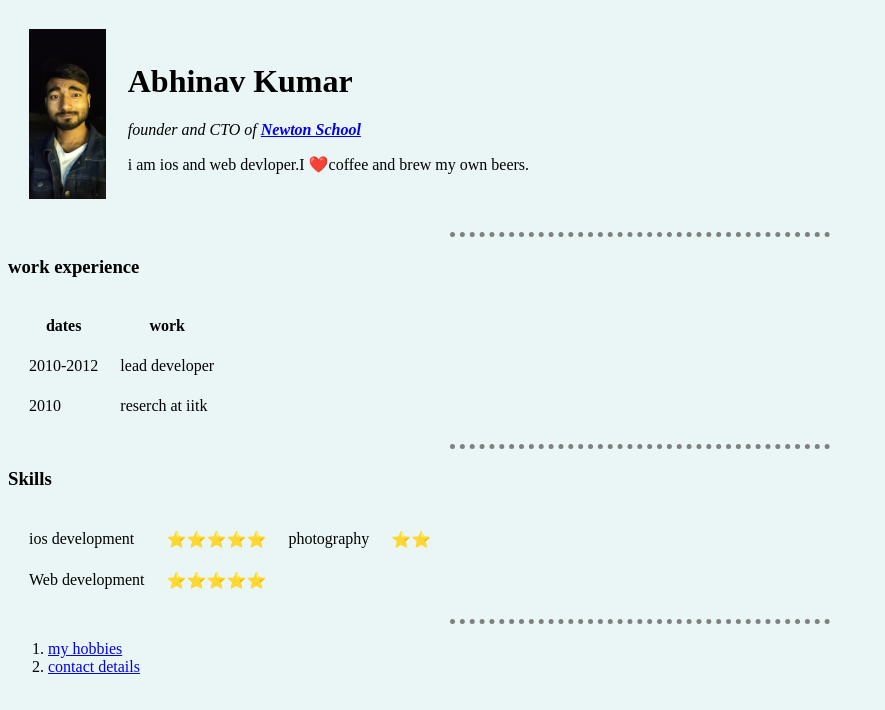
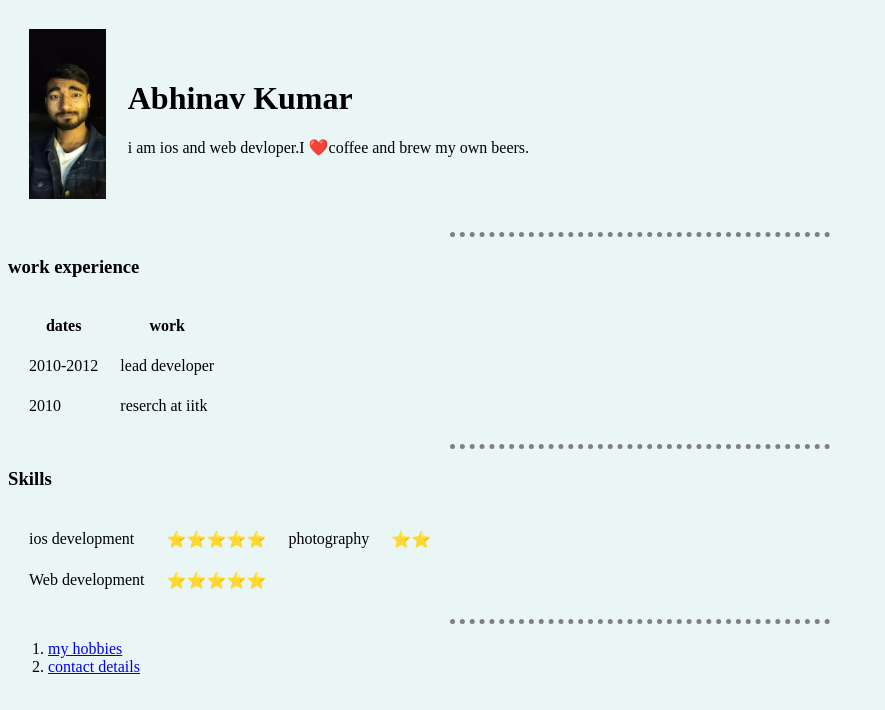
Before and after one commit to Abhinav-kak10/cv, a plain HTML site: page index.html in a window 1280 px wide. Shown: the whole page, without its empty margins (0-885 px from the left). Drawn offline with Linux system fonts and the light colour scheme.

Commit message:
Updated index.html

```diff
--- a/index.html
+++ b/index.html
@@ -21,7 +21,7 @@
   <table cellspacing='20'>
     <tr>  <td>  <img src="pic.jpeg" alt="abhi">  </td>
       <td><h1>Abhinav Kumar</h1>
-        <p><em>founder and CTO of <strong> <a href="https://www.newtonschool.co/">Newton School</a></strong></p></em>
+
         <p> i am ios and web devloper.I ❤️coffee and brew my own beers.
         </p>
     </td>
```
